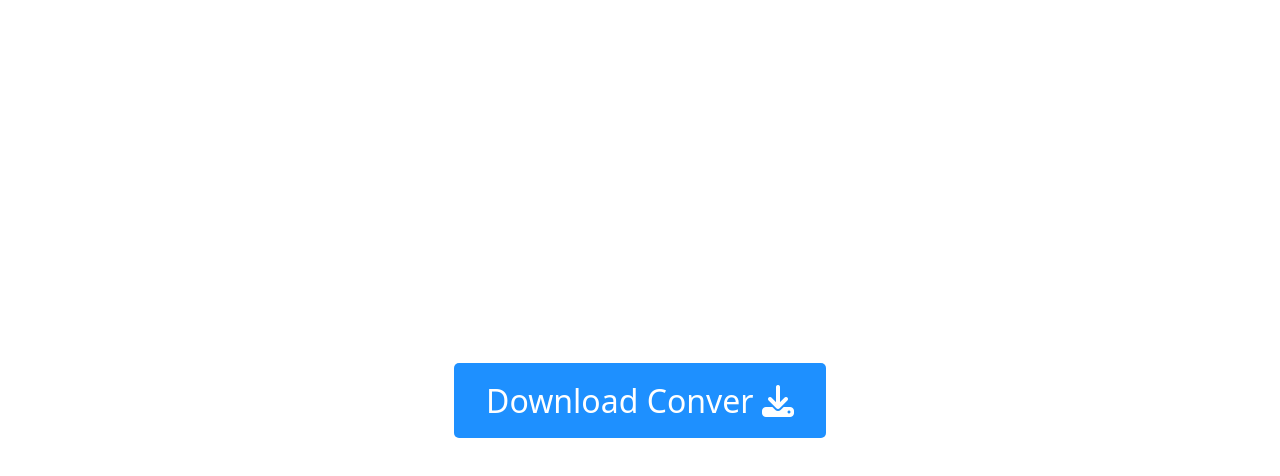
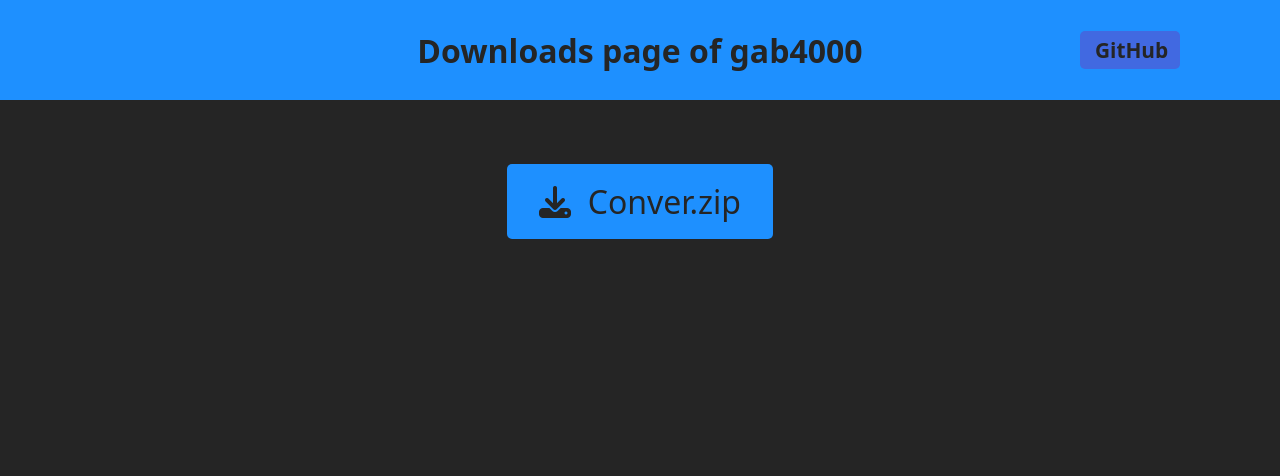
Before and after one commit to gab4000/gab4000.download.github.io, a plain HTML site: page index.html in a window 1280 px wide. Drawn offline with Linux system fonts and the light colour scheme.

Commit message:
Updated UI

```diff
--- a/index.html
+++ b/index.html
@@ -9,8 +9,17 @@
         integrity="sha512-iecdLmaskl7CVkqkXNQ/ZH/XLlvWZOJyj7Yy7tcenmpD1ypASozpmT/E0iPtmFIB46ZmdtAc9eNBvH0H/ZpiBw=="
         crossorigin="anonymous" referrerpolicy="no-referrer" />
     <title>gab4000 - Downloads page</title>
+    <link rel="shortcut icon" href="src/img/icon.svg" type="image/x-icon">
 </head>
     <body>
-        <a href="src/downloads/Conver.zip" download class="download-btn">Download Conver <i class="fa-solid fa-download"></i></a>
+        <header>
+            <h1>Downloads page of gab4000</h1>
+            <div class="right">
+                <a href="https://github.com/gab4000/" class="header" target="_blank">GitHub<i class="fas fa-arrow-right"></i></a>
+            </div>
+        </header>
+        <div class="page">
+            <a href="src/downloads/Conver.zip" download class="download-btn"><i class="fa-solid fa-download"></i>&nbsp; Conver.zip</a>
+        </div>
     </body>
 </html>
--- a/src/css/style.css
+++ b/src/css/style.css
@@ -4,18 +4,75 @@
     box-sizing: border-box;
 }
 body {
-    min-height: 100vh;
+    height: 100%;
+    font-family: system-ui, -apple-system, BlinkMacSystemFont, 'Segoe UI', Roboto, Oxygen, Ubuntu, Cantarell, 'Open Sans', 'Helvetica Neue', sans-serif;
+    background-color: rgb(37, 37, 37);
+}
+
+header {
+    top: 0;
+    left: 0;
+    width: 100%;
+    height: 100px;
+    background-color: dodgerblue;
+    display: flex;
+    justify-content: center;
+    align-items: center;
+    color: rgb(37, 37, 37);
+}
+.right {
+    position: absolute;
+    right: 0;
+    display: flex;
+    justify-content: center;
+    width: 300px;
+}
+a.header {
+    position: relative;
+    color: rgb(37, 37, 37);
+    font-size: 1.3rem;
+    text-decoration: none;
+    background-color: royalblue;
+    padding: 5px 15px;
+    border-radius: 5px;
+    font-weight: 600;
+    overflow: hidden;
+    transition: 400ms;
+    width: 100px;
+}
+a.header:hover {
+    width: 120px;
+    padding-right: 40px;
+}
+a.header .fas {
+    position: absolute;
+    margin-left: 10px;
+    color: rgb(37, 37, 37);
+    top: 25%;
+    transform: translateX(-50%);
+    opacity: 0;
+    transition: 400ms;
+}
+a.header:hover .fas {
+    transform: translateX(0);
+    opacity: 1;
+}
+
+.page {
+    margin-top: 5%;
     display: grid;
     place-items: center;
-    font-family: system-ui, -apple-system, BlinkMacSystemFont, 'Segoe UI', Roboto, Oxygen, Ubuntu, Cantarell, 'Open Sans', 'Helvetica Neue', sans-serif;
+    height: 100%;
 }
+
 .download-btn {
     background-color: dodgerblue;
-    color: white;
+    color: rgb(37, 37, 37);
     padding: 1rem 2rem;
     font-size: 2rem;
     text-decoration: none;
     border-radius: 5px;
+    transition: 400ms;
 }
 .download-btn:hover {
     background-color: royalblue;
```
Also changed, not shown: src/img/icon.svg (added).
